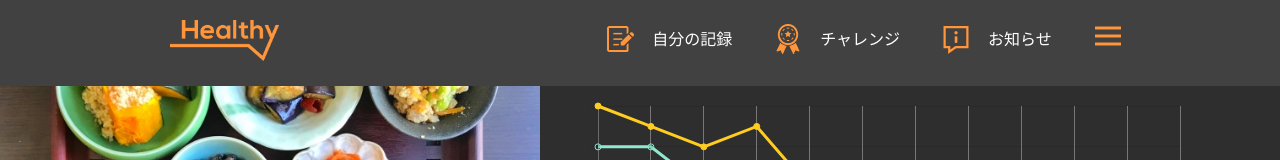
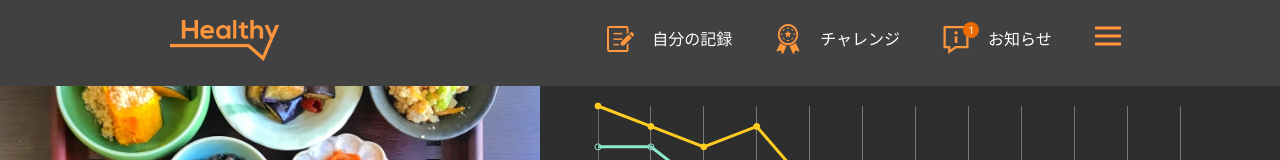
Before and after one commit to hanthienduc/healhapp, a React (Create React App) app: page / in a window 1280 px wide. Shown: the top 160 px of the page. Built offline with nearby package versions, Linux system fonts and the light colour scheme.

Commit message:
update navbar menu

```diff
--- a/src/components/NavBar/NavBar.css
+++ b/src/components/NavBar/NavBar.css
@@ -53,7 +53,7 @@
   background-color: var(--gray);
   display: flex;
   flex-direction: column;
-  z-index: 1;
+  z-index: 100;
 }
 
 .dropdown-list li {
@@ -66,3 +66,27 @@
 .dropdown-menu-icon {
   cursor: pointer;
 }
+
+.notice {
+  position: relative;
+}
+
+.notice-count {
+  position: absolute;
+  width: 16px;
+  height: 16px;
+  display: flex;
+  justify-content: center;
+  align-items: center;
+  font-family: var(--font-inter);
+  font-style: normal;
+  font-weight: 400;
+  font-size: 10px;
+  line-height: 12px;
+  text-align: center;
+  color: #ffffff;
+  background: #ea6c00;
+  left: 23px;
+  top: -1px;
+  border-radius: 50%;
+}
--- a/src/components/NavBar/NavBar.js
+++ b/src/components/NavBar/NavBar.js
@@ -11,10 +11,22 @@ import { useState } from 'react'
 
 function NavBar() {
     const [isShownDropDown, setIsShownDropDown] = useState(false)
+    const [noticeCount, setNoticeCount] = useState(1)
+    const [dropdownStyle, setDropDownStyle] = useState({
+        'display': 'none',
+        'height': '0px'
+    })
 
     function toggleDropDown(e) {
         setIsShownDropDown((prevState) => !prevState)
+        setDropDownStyle((prevStyle) => {
+            return {
+                'display': prevStyle.display === 'none' ? 'block' : 'none',
+                'height': prevStyle.height === '0px' ? 'auto' : '0px'
+            }
+        })
     }
+
     return (
         <header className='header'>
             <div className="logo">
@@ -24,17 +36,23 @@ function NavBar() {
                 <ul className="navbar-list">
                     <CustomListItem to={'myrecord'} src={icon_memo} text={'自分の記録'} />
                     <CustomListItem to={'/'} src={icon_challenge} text={'チャレンジ'} />
-                    <CustomListItem to={'/'} src={icon_info} text={'お知らせ'} />
+                    <div className='notice'>
+                        <CustomListItem to={'/'} src={icon_info} text={'お知らせ'} />
+                        <span className='notice-count'>{noticeCount}</span>
+                    </div>
                     <div className='dropdown-menu'>
-                        <img onClick={toggleDropDown} className='dropdown-menu-icon' src={isShownDropDown ? icon_close : icon_menu} alt={'menu'} />
-                        {isShownDropDown && <ul className='dropdown-list'  >
+                        <img id='dropdown-icon' onClick={toggleDropDown}
+                            className='dropdown-menu-icon'
+                            src={isShownDropDown ? icon_close : icon_menu}
+                            alt={'menu'} />
+                        <ul className='dropdown-list' style={dropdownStyle}  >
                             <li><Link to={'/'}>自分の記録</Link></li>
                             <li><Link to={'/'}>体重グラフ</Link></li>
                             <li><Link to={'/'}>目標</Link></li>
                             <li><Link to={'/'}>選択中のコース</Link></li>
                             <li><Link to={'/column'}>コラム一覧</Link></li>
                             <li><Link to={'/'}>設定</Link></li>
-                        </ul>}
+                        </ul>
                     </div>
                 </ul>
 
```
Also changed, not shown: src/hooks/useColumnData.js (deleted, +0 -10 lines).
